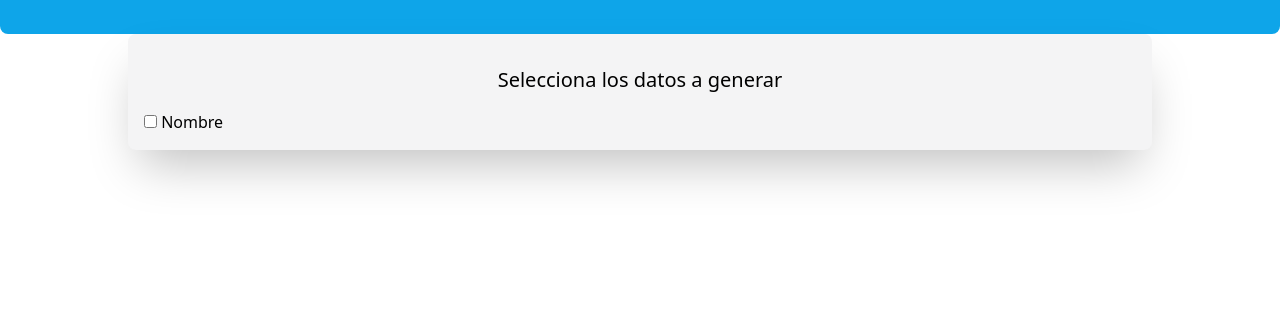
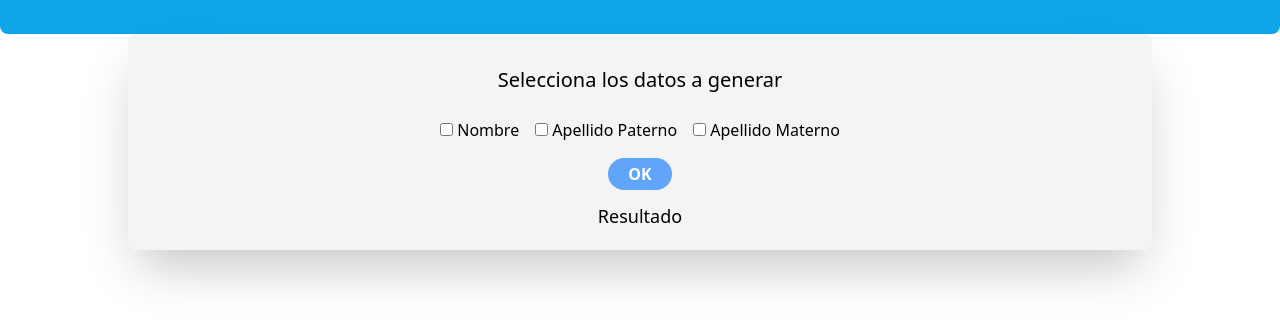
Before and after one commit to NexWan/GeneradorDatosJS, a website: page index.html in a window 1280 px wide. Shown: the part 78-402 px from the top of the page. Drawn offline with nearby package versions, Linux system fonts and the light colour scheme.

Commit message:
I think i know what im doing now

```diff
--- a/index.html
+++ b/index.html
@@ -19,10 +19,13 @@
         </div>
     </header>
     <main>
-        <div class="container m-auto p-4 bg-zinc-100 max-w-5xl rounded-lg border-solid shadow-2xl">
+        <div class="grid grid-flow-row container m-auto p-4 bg-zinc-100 max-w-5xl rounded-lg border-solid shadow-2xl justify-center items-center">
             <h1 class="text-xl text-center py-4">Selecciona los datos a generar</h1>
-            <div class="container" id="mainContent">
-
+            <div class="container flex space-x-4 py-2" id="mainContent">
+            </div>
+            <button id="okButton" class="my-2 mx-auto rounded-full w-16 h-8 bg-blue-400 text-white font-bold text-center self-center">OK</button>
+            <div class="container py-1" id="resultContainer">
+                <h2 class="text-lg text-center ">Resultado</h2>
             </div>
         </div>
     </main>
--- a/main.js
+++ b/main.js
@@ -1,8 +1,16 @@
 $(() =>{
     $('#mainContent').html(() =>{
-
         return `
             <label><input type="checkbox" id="cbox1" value="nombre" /> Nombre </label>
+            <label><input type="checkbox" id="cbox2" value="lastNameF" /> Apellido Paterno </label>
+            <label><input type="checkbox" id="cbox1" value="lastNameM" /> Apellido Materno </label>
+
         `
     });
+
+
+    //This part of the code should execute the resulting script or result, at first im just going to display it as a sql query, then as a json i guess.
+    $('#okButton').click(()=>{
+        $('#resultContainer').append("<p> ola </p>")
+    })
 })
```
Also changed, not shown: dist/output.css.
